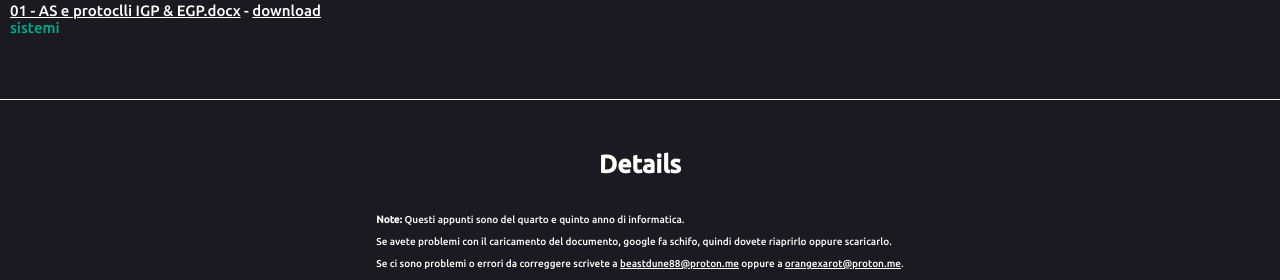
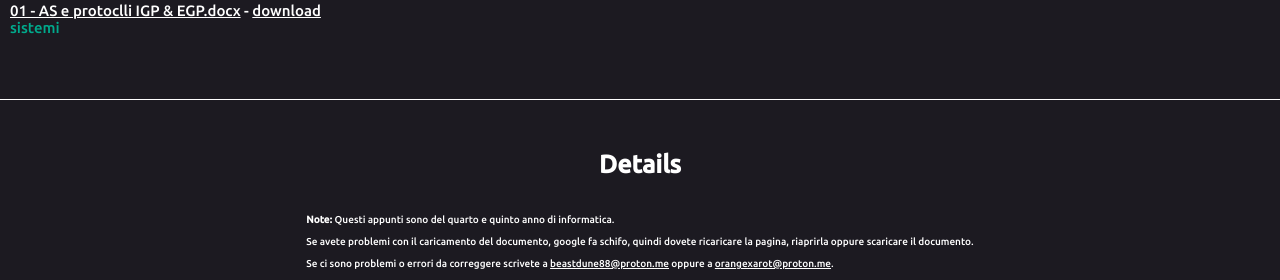
Before and after one commit to fitjkm-repack/fitjkm-repack.github.io, a PHP site: page / in a window 1280 px wide. Shown: the part 2352-2632 px from the top of the page. Run offline with PHP 8.4, Linux system fonts and the light colour scheme.

Commit message:
reload dewdq

```diff
--- a/gen.php
+++ b/gen.php
@@ -330,7 +330,7 @@ if (!empty($filesWithLargestNumber)) {
 		<div class="footer-content">
 			<h2>Details</h2>
 	<p><b>Note:</b> Questi appunti sono del quarto e quinto anno di informatica.</p><br>
-	<p>Se avete problemi con il caricamento del documento, google fa schifo, quindi dovete riaprirlo oppure scaricarlo.</p><br>
+	<p>Se avete problemi con il caricamento del documento, google fa schifo, quindi dovete ricaricare la pagina, riaprirla oppure scaricare il documento.</p><br>
 	<p>Se ci sono problemi o errori da correggere scrivete a <a href="mailto:beastdune88@proton.me">beastdune88@proton.me</a> oppure a <a href="mailto:orangexarot@proton.me">orangexarot@proton.me</a>.</p><br>
 	<p>Per chi fosse interessato a leggere il codice del sito, è su Github: <a href="https://github.com/fitjkm-repack/fitjkm-repack.github.io" target="_blank" >fitjkm-repack</a>.</p><br><br><br><br>
 
--- a/index.html
+++ b/index.html
@@ -208,7 +208,7 @@
 		<div class="footer-content">
 			<h2>Details</h2>
 	<p><b>Note:</b> Questi appunti sono del quarto e quinto anno di informatica.</p><br>
-	<p>Se avete problemi con il caricamento del documento, google fa schifo, quindi dovete riaprirlo oppure scaricarlo.</p><br>
+	<p>Se avete problemi con il caricamento del documento, google fa schifo, quindi dovete ricaricare la pagina, riaprirla oppure scaricare il documento.</p><br>
 	<p>Se ci sono problemi o errori da correggere scrivete a <a href="mailto:beastdune88@proton.me">beastdune88@proton.me</a> oppure a <a href="mailto:orangexarot@proton.me">orangexarot@proton.me</a>.</p><br>
 	<p>Per chi fosse interessato a leggere il codice del sito, è su Github: <a href="https://github.com/fitjkm-repack/fitjkm-repack.github.io" target="_blank" >fitjkm-repack</a>.</p><br><br><br><br>
 
```
